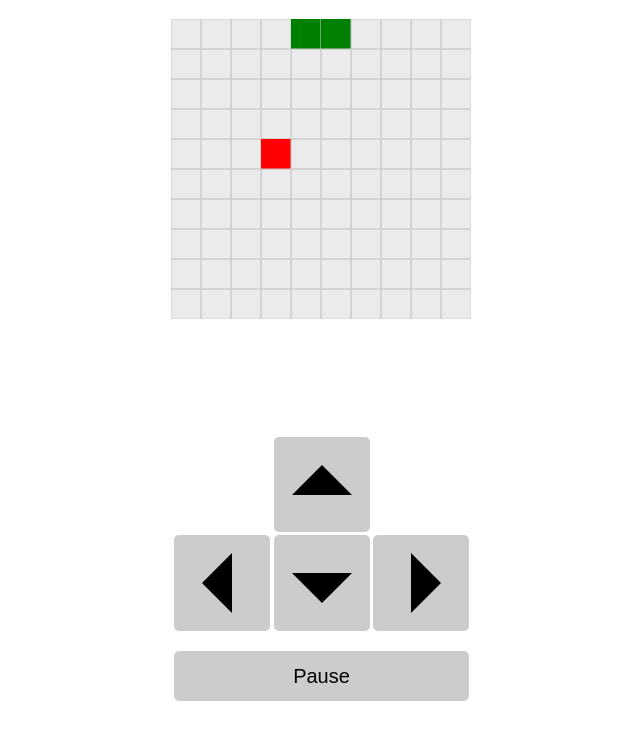
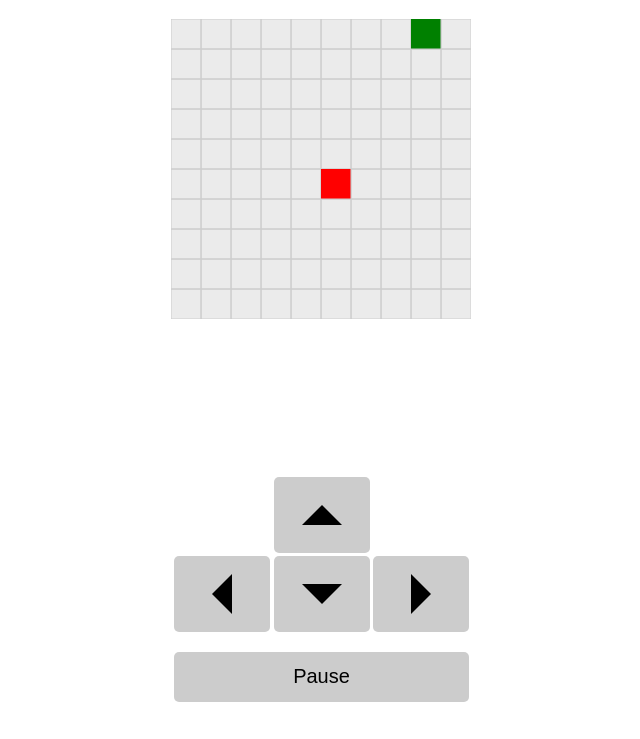
Before and after one commit to ddalairac/game-snake, a website with bundled scripts: page index.html in a window 1280 px wide. Shown: the part 61-800 px from the top of the page, without its empty margins (319-959 px from the left). Built offline with nearby package versions, Linux system fonts and the light colour scheme.

Commit message:
apple fix

```diff
--- a/css/style.css
+++ b/css/style.css
@@ -62,7 +62,7 @@
 }
 .control {
     position: absolute;
-    bottom: 20px;
+    bottom: 0;
     left: calc(50% - 147px );
     margin: 15px auto;
     width: 295px;
@@ -74,7 +74,8 @@
 }
 .control-btn {
     width: 96px;
-    height: 96px;
+    height: 76px;
+    overflow: hidden;
 }
 /* .control-btn:focus {
     outline: none;
@@ -90,42 +91,30 @@
 }
 .arrow {
     position: relative;
-    width: 30px;
-    height: 30px;
-    border: 30px solid transparent;
+    width: 0;
+    height: 0;
+    border: 20px solid transparent;
     background: transparent;
     padding: 0;
     margin: 0 auto;
 }
-#up .arrow {
+#upBTN .arrow {
     border-bottom-color: black;
-    top: -20px;
+    top: -10px;
 }
-#down .arrow {
+#downBTN .arrow {
     border-top-color: black;
-    bottom: -20px;
+    bottom: -10px;
 }
-#left .arrow {
+#leftBTN .arrow {
     border-right-color: black;
-    left: -20px;
+    left: -10px;
 }
-#right .arrow {
+#rightBTN .arrow {
     border-left-color: black;
-    right: -20px;
+    right: -10px;
 }
-/* #up:hover .arrow {
-    border-bottom-color: grey;
-}
-#down:hover .arrow {
-    border-top-color: grey;
-}
-#left:hover .arrow {
-    border-right-color: grey;
-}
-#right:hover .arrow {
-    border-left-color: grey;
-} */
-#pause{
+#pauseBTN{
     width: 100%;
     margin-top: 20px;
 }
--- a/index.html
+++ b/index.html
@@ -18,22 +18,22 @@
     <!-- <p id="render-links"></p> -->
 
     <div class="control">
-        <button id="up" class="control-btn"><div class="arrow"></div></button>
+        <button id="upBTN" class="control-btn"><div class="arrow"></div></button>
         <div class="side-btns">
-            <button id="left" class="control-btn"><div class="arrow"></div></button>
-            <button id="down" class="control-btn"><div class="arrow"></div></button>
-            <button id="right" class="control-btn"><div class="arrow"></div></button>
+            <button id="leftBTN" class="control-btn"><div class="arrow"></div></button>
+            <button id="downBTN" class="control-btn"><div class="arrow"></div></button>
+            <button id="rightBTN" class="control-btn"><div class="arrow"></div></button>
         </div>
 
-        <button id="pause" >Pause</button>
+        <button id="pauseBTN" >Pause</button>
     </div>
 
 
     <div class="modal-cont" style="display: none;">
         <div class="modal-window">
             <h2 class="message"></h2>
-            <button id="continue">Continue</button>
-            <button id="start">Restart Game</button>
+            <button id="continueBTN">Continue</button>
+            <button id="startBTN">Restart Game</button>
         </div>
     </div>
     <script src="js/main.js" type="module"></script>
--- a/js/controller/event-handler.js
+++ b/js/controller/event-handler.js
@@ -5,37 +5,36 @@
         this.setBTNs();
     }
     setBTNs() {
-        let start = document.getElementById("start");
-        let pause = document.getElementById("pause");
-        let continuePlay = document.getElementById("continue");
-        let up = document.getElementById("up");
-        let down = document.getElementById("down");
-        let left = document.getElementById("left");
-        let right = document.getElementById("right");
-        start.addEventListener("click", () => {
+        let startBTN = document.getElementById("startBTN");
+        let pauseBTN = document.getElementById("pauseBTN");
+        let continueBTN = document.getElementById("continueBTN");
+        let upBTN = document.getElementById("upBTN");
+        let downBTN = document.getElementById("downBTN");
+        let leftBTN = document.getElementById("leftBTN");
+        let rightBTN = document.getElementById("rightBTN");
+        startBTN.addEventListener("click", () => {
             Game.instance.starGame();
         });
-        pause.addEventListener("click", () => {
+        pauseBTN.addEventListener("click", () => {
             Game.instance.pauseGame();
         });
-        continuePlay.addEventListener("click", () => {
+        continueBTN.addEventListener("click", () => {
             Game.instance.pauseGame();
         });
-        up.addEventListener("click", () => {
+        upBTN.addEventListener("click", () => {
             EventHandler.arrowEvent(eArrow.Up);
         });
-        down.addEventListener("click", () => {
+        downBTN.addEventListener("click", () => {
             EventHandler.arrowEvent(eArrow.Down);
         });
-        left.addEventListener("click", () => {
+        leftBTN.addEventListener("click", () => {
             EventHandler.arrowEvent(eArrow.Left);
         });
-        right.addEventListener("click", () => {
+        rightBTN.addEventListener("click", () => {
             EventHandler.arrowEvent(eArrow.Right);
         });
     }
     keyboardEventHandler(e) {
-        console.log("Event", e);
         switch (e.code) {
             case eArrow.Left:
                 EventHandler.arrowEvent(eArrow.Left);
@@ -55,9 +54,14 @@
         }
     }
     static arrowEvent(key) {
-        console.log("key", key);
-        if (Game.instance.snake)
-            Game.instance.snake.bufferMov = key;
+        let bufferMov = Game.instance.snake.bufferMov;
+        if (bufferMov == eArrow.Up && key != eArrow.Down ||
+            bufferMov == eArrow.Down && key != eArrow.Up ||
+            bufferMov == eArrow.Left && key != eArrow.Right ||
+            bufferMov == eArrow.Right && key != eArrow.Left) {
+            if (Game.instance.snake)
+                Game.instance.snake.bufferMov = key;
+        }
     }
 }
 export var eArrow;
--- a/js/model/apple.js
+++ b/js/model/apple.js
@@ -1,26 +1,25 @@
+import { eArrow } from '../controller/event-handler.js';
 import { Board } from './board.js';
 import { Game } from './game.js';
 export class Apple {
-    constructor(x = 4, y = 0) {
-        this.x = x;
-        this.y = y;
+    constructor() {
+        this.x = Math.round(Board.slotsHorizontal / 2);
+        this.y = Math.round(Board.slotsVertical / 2);
     }
     relocate() {
         let slot = this.findEmptySlot();
-        console.log("slot", slot);
         if (slot) {
             this.y = slot.y;
             this.x = slot.x;
         }
         else {
-            console.log("You win! si");
+            console.log("You win! ");
         }
     }
     findEmptySlot() {
         let snakeLinks = Game.instance.snake.snakeLinks;
         let matrix = [];
-        if (snakeLinks.length >= Board.slotsHorizontal * Board.slotsVertical) {
-            console.log("You win!");
+        if (snakeLinks && snakeLinks.length >= Board.slotsHorizontal * Board.slotsVertical) {
             return null;
         }
         for (let y = 0; y < Board.slotsVertical; y++) {
@@ -29,11 +28,36 @@
             }
         }
         let emptySlots = matrix.filter((slot) => {
+            let insideSnake = false;
             snakeLinks.forEach(link => {
                 if (link.y == slot.y && link.x == slot.x) {
-                    return false;
+                    insideSnake = true;
                 }
             });
+            if (insideSnake) {
+                return false;
+            }
+            let head = Game.instance.snake.getHead();
+            let bufferMov = Game.instance.snake.bufferMov;
+            let hx = head.x;
+            let hy = head.y;
+            switch (bufferMov) {
+                case eArrow.Left:
+                    hx = (hx-- < 0) ? Board.slotsHorizontal : hx--;
+                    break;
+                case eArrow.Right:
+                    hx = (hx++ > Board.slotsHorizontal) ? 0 : hx++;
+                    break;
+                case eArrow.Up:
+                    hy = (hy-- < 0) ? Board.slotsVertical : hy--;
+                    break;
+                case eArrow.Down:
+                    hy = (hy++ > Board.slotsHorizontal) ? 0 : hy++;
+                    break;
+            }
+            if (hy == slot.y && hx == slot.x) {
+                return false;
+            }
             return true;
         });
         let indexRandomEmptySlots = Math.floor(Math.random() * emptySlots.length);
--- a/js/model/game.js
+++ b/js/model/game.js
@@ -3,7 +3,7 @@
 import { Snake } from './snake.js';
 export class Game {
     constructor() {
-        this.intervalTime = 500;
+        this.intervalTime = 0;
         this.snake = new Snake();
         this.apple = new Apple();
         this.gameOver = false;
@@ -11,6 +11,9 @@
             throw "Ya existe una instancia de Game";
         }
         Game._instance = this;
+        this.modalContainer = document.querySelector(".modal-cont");
+        this.modalMessage = document.querySelector(".message");
+        this.continueBTN = document.getElementById("continueBTN");
         this.starGame();
     }
     static get instance() {
@@ -22,7 +25,7 @@
         clearInterval(this.interval);
         this.snake = new Snake();
         this.apple = new Apple();
-        this.intervalTime = 500;
+        this.intervalTime = 400;
         this.interval = null;
         this.interval = setInterval(this.frameLoop, this.intervalTime);
         this.hideModal();
@@ -53,22 +56,20 @@
     }
     speedUpGame() {
         clearInterval(this.interval);
-        this.intervalTime = this.intervalTime - (this.intervalTime / 20);
+        let newTime = Math.round(this.intervalTime - (this.intervalTime / 20));
+        this.intervalTime = (newTime < 80) ? 80 : newTime;
         this.interval = setInterval(this.frameLoop, this.intervalTime);
     }
     hideModal() {
-        console.log("hide Modal");
-        let modalContainer = document.querySelector(".modal-cont");
-        let modalMessage = document.querySelector(".message");
-        modalContainer.style.display = "none";
-        modalMessage.innerText = "";
+        this.modalContainer.style.display = "none";
+        this.modalMessage.innerText = "";
+        this.continueBTN.style.display = "block";
     }
     showModal(message) {
-        console.log("show Modal");
-        let modalContainer = document.querySelector(".modal-cont");
-        let modalMessage = document.querySelector(".message");
-        modalContainer.style.display = "flex";
-        modalMessage.innerText = message;
+        this.modalContainer.style.display = "flex";
+        this.modalMessage.innerText = message;
+        if (this.gameOver)
+            this.continueBTN.style.display = "none";
     }
 }
 //# sourceMappingURL=game.js.map
--- a/js/model/snake.js
+++ b/js/model/snake.js
@@ -68,8 +68,8 @@
                 Game.instance.speedUpGame();
             }
             if (link != headLink && link.y == headLink.y && link.x == headLink.x) {
+                Game.instance.endGame();
                 Game.instance.showModal("Game Over");
-                Game.instance.endGame();
             }
         });
     }
--- a/ts/model/snake.ts
+++ b/ts/model/snake.ts
@@ -38,11 +38,13 @@
         }
         // this.renderLinks()
     }
+
     // private renderLinks() {
     //     let element = document.getElementById("render-links")
     //     let render = JSON.stringify(this.snakeLinks).split('},{').join('},\n{')
     //     if (element) element.innerText = render
     // }
+
     private moveSnakeHead(link: SnakeLink) {
         switch (this.bufferMov) {
             case eArrow.Down:
@@ -87,8 +89,8 @@
             // snake
             if (link != headLink && link.y == headLink.y && link.x == headLink.x) {
                 // console.error("Game Over")
+                Game.instance.endGame()
                 Game.instance.showModal("Game Over")
-                Game.instance.endGame()
             }
         })
 
```
Also changed, not shown: ts/controller/event-handler.ts (+26 -18 lines), ts/model/apple.ts (+44 -12 lines), ts/model/game.ts (+22 -13 lines), 4 other files.
